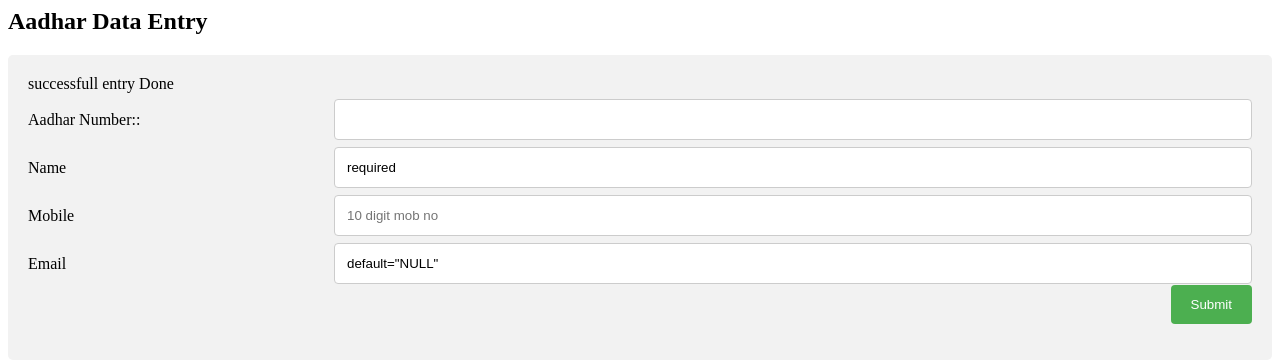
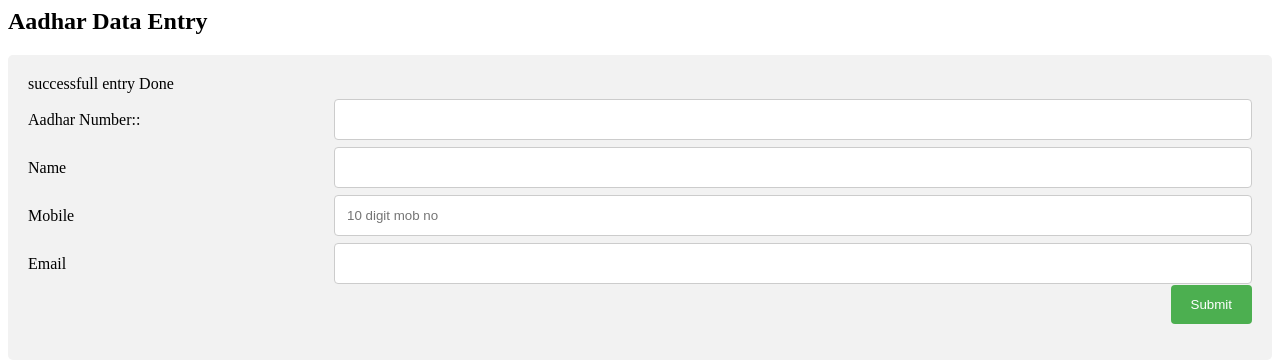
Before and after one commit to manishkumar212111/CodeChamp, a Flask app: page /aadhar in a window 1280 px wide. Shown: the top 364 px of the page. Run offline with Flask 2, Linux system fonts and the light colour scheme.

Commit message:
first commit

```diff
--- a/microservices/app/src/templates/aadhar.html
+++ b/microservices/app/src/templates/aadhar.html
@@ -82,7 +82,7 @@ input[type=submit]:hover {
         <label for="fname">Aadhar Number::</label>
       </div>
       <div class="col-75">
-        <input type="number" id="fname" name="aadhar" value={{aadhar}} placeholder="Aadhar of 12 digit" required>
+        <input type="number" id="fname" name="aadhar" value={{aadhar}} placeholder="12 digit aadhar" required>
       </div>
     </div>
     <div class="row">
@@ -90,7 +90,7 @@ input[type=submit]:hover {
         <label for="lname">Name</label>
       </div>
       <div class="col-75">
-        <input type="text" id="lname" name="name" value={{name}} required>
+        <input type="text" id="lname" name="name" value="{{name}}" required>
       </div>
     </div>
     <div class="row">
@@ -98,7 +98,7 @@ input[type=submit]:hover {
         <label for="country">Mobile</label>
       </div>
       <div class="col-75">
-       <input type="number" id="country" name="mobile" value={{mobile}} default="NULL" placeholder="10 digit mob no">
+       <input type="number" id="country" name="mobile" default="NULL" placeholder="10 digit mob no">
 
       </div>
     </div>
@@ -107,7 +107,7 @@ input[type=submit]:hover {
         <label for="count">Email</label>
       </div>
       <div class="col-75">
-       <input type="email" id="count" name="email" value={{email}} default="NULL" >
+       <input type="email" id="count" name="email" default="NULL">
 
       </div>
     </div>
```
